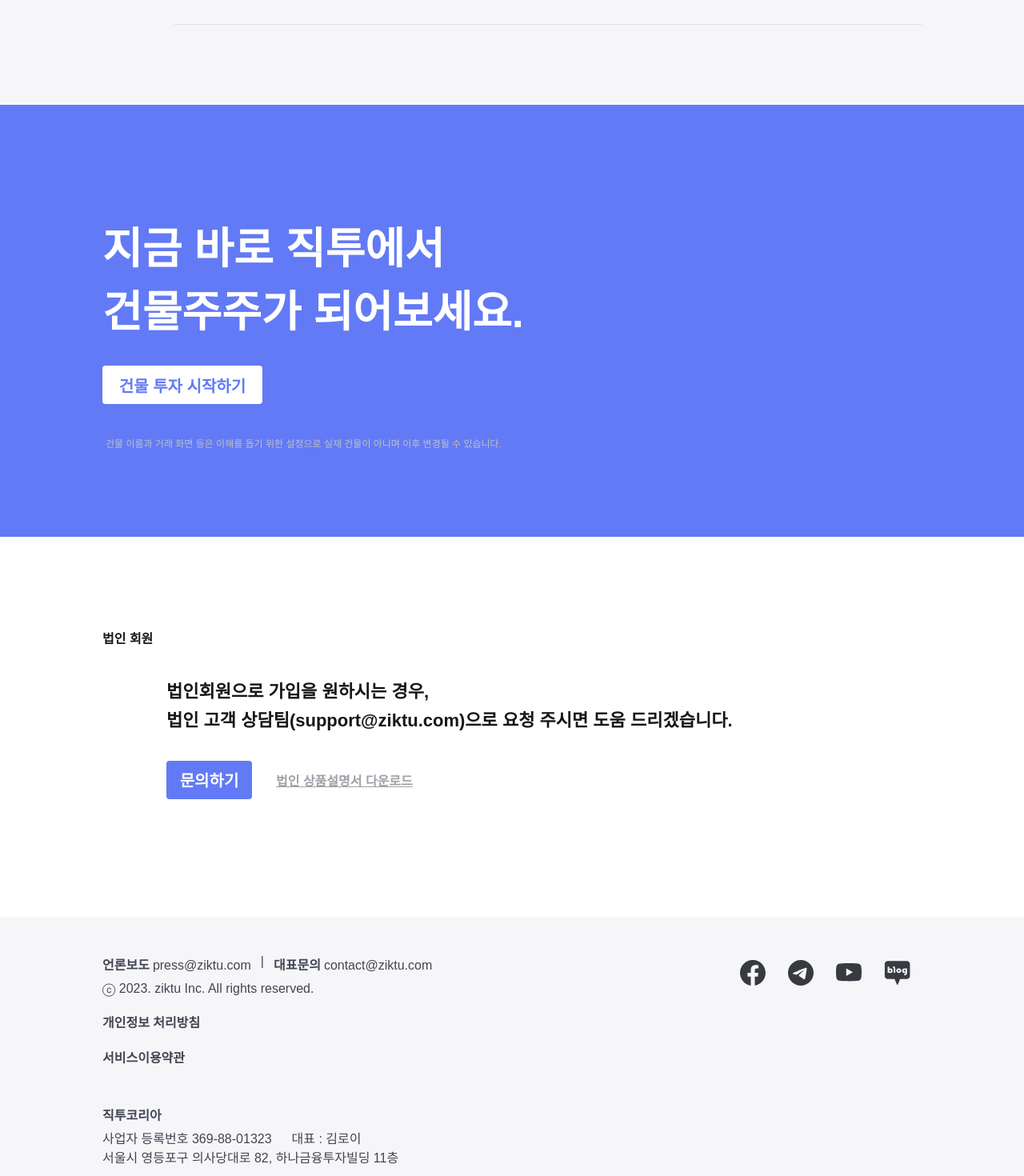
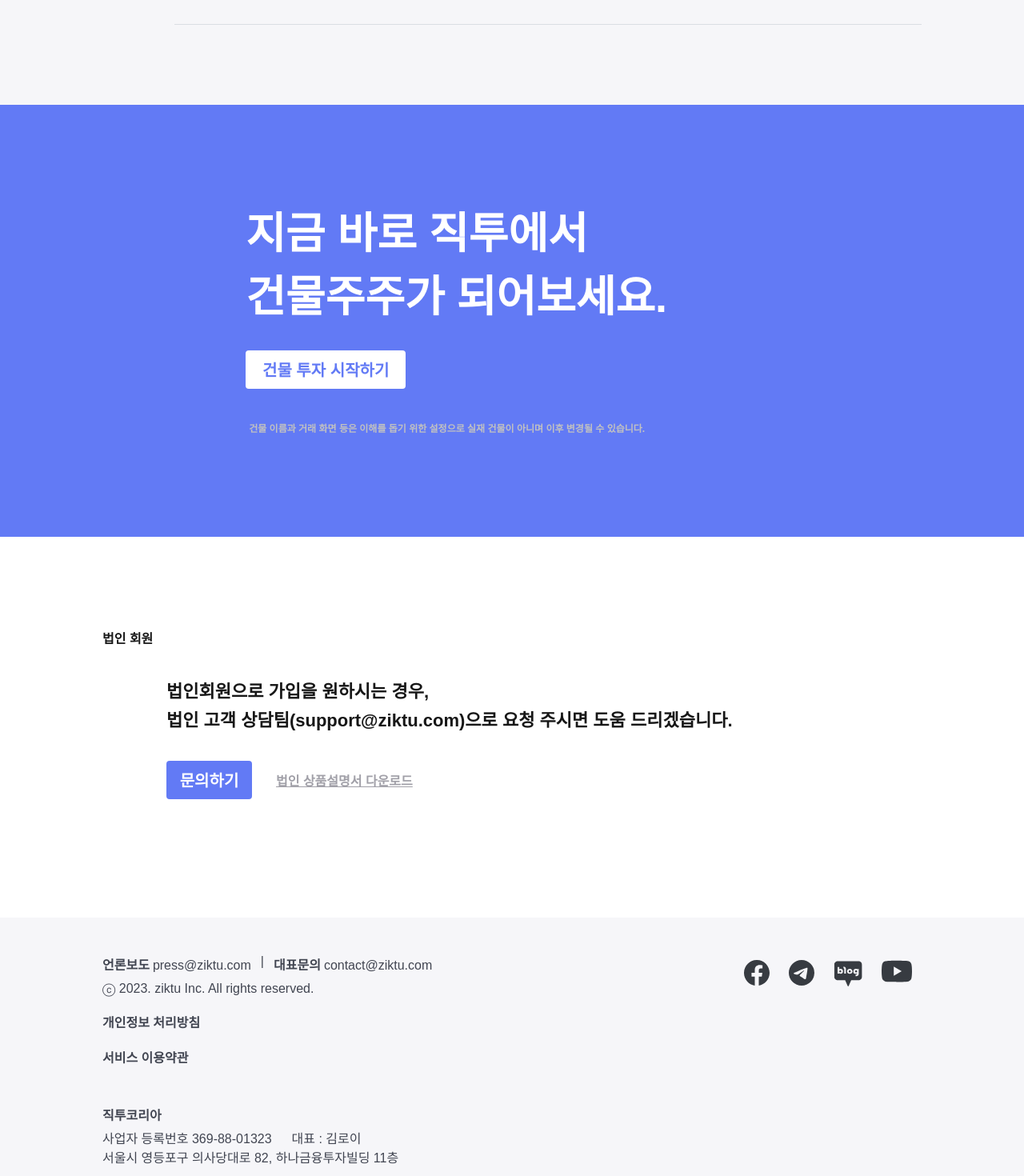
Before and after one commit to vellahw/clone, a React (Create React App) app: page / in a window 1280 px wide. Shown: the part 3940-5410 px from the top of the page at 80% size. Built offline with nearby package versions, Linux system fonts and the light colour scheme; a web font is replaced by a local one.

Commit message:
top, middle, bottom 배너 컨포넌트 정리

```diff
--- a/src/components/BottomBanner.jsx
+++ b/src/components/BottomBanner.jsx
@@ -1,25 +1,46 @@
-import * as b from '../styles/BannerSectionStyle';
+import * as c from '../styles/BannerSectionStyle';
+import bg from '../image/bottom-bg.png';
 
 function BottomBanner() {
     return (
-        <b.BottomBannerSection>
-            <b.BottomBannerContainer>
-                <b.ImgContainer>
-                    <b.BottomBannerImg>
-                    </b.BottomBannerImg>
-                </b.ImgContainer>
-                <b.BottomBannerHeaderDiv>
-                    <b.BottomBannerHeader>
+        <c.BottomBannerSection>
+            <c.ImgContainer>
+                {/* <img src={bg} className='bg-img'></img> */}
+            </c.ImgContainer>
+            <c.BottomHeaderContainer>
+                <c.HeaderWrapper>
+                    <c.Header>
                         지금 바로 직투에서 <br/>
                         건물주주가 되어보세요.
-                    </b.BottomBannerHeader>
-                    <b.BottomBannerButton>건물 투자 시작하기</b.BottomBannerButton>
-                    <b.BottomBannerInfo>
-                        건물 이름과 거래 화면 등은 이해를 돕기 위한 설정으로 실재 건물이 아니며 이후 변경될 수 있습니다.
-                    </b.BottomBannerInfo>
-                </b.BottomBannerHeaderDiv>
-            </b.BottomBannerContainer>
-        </b.BottomBannerSection>
+                    </c.Header>
+                    <c.InfoContainer>
+                        <c.BottomBannerButton>건물 투자 시작하기</c.BottomBannerButton>
+                            <c.BottomBannerInfo>
+                                건물 이름과 거래 화면 등은 이해를 돕기 위한 설정으로 실재 건물이 아니며 이후 변경될 수 있습니다.
+                            </c.BottomBannerInfo>
+                    </c.InfoContainer>
+                </c.HeaderWrapper>
+            </c.BottomHeaderContainer>
+        </c.BottomBannerSection>
+
+        // <b.BottomBannerSection>
+        //     <b.BottomBannerContainer>
+        //         <b.ImgContainer>
+        //             <b.BottomBannerImg>
+        //             </b.BottomBannerImg>
+        //         </b.ImgContainer>
+        //         <b.BottomBannerHeaderDiv>
+        //             <b.BottomBannerHeader>
+        //                 지금 바로 직투에서 <br/>
+        //                 건물주주가 되어보세요.
+        //             </b.BottomBannerHeader>
+        //             <b.BottomBannerButton>건물 투자 시작하기</b.BottomBannerButton>
+        //             <b.BottomBannerInfo>
+        //                 건물 이름과 거래 화면 등은 이해를 돕기 위한 설정으로 실재 건물이 아니며 이후 변경될 수 있습니다.
+        //             </b.BottomBannerInfo>
+        //         </b.BottomBannerHeaderDiv>
+        //     </b.BottomBannerContainer>
+        // </b.BottomBannerSection>
     )
 }
 
--- a/src/components/Footer.jsx
+++ b/src/components/Footer.jsx
@@ -41,10 +41,9 @@ function Footer() {
               개인정보 처리방침
             </a>
           </fo.ArticleDiv>
-
           <fo.ArticleDiv>
-             <a href='https://static.kr.kasa.exchange/terms/service.html' target="_blank" rel="noreferrer">
-              서비스이용약관
+            <a className='service' href='https://static.kr.kasa.exchange/terms/service.html' target="_blank" rel="noreferrer">
+              서비스 이용약관
             </a>
           </fo.ArticleDiv>
 
@@ -66,17 +65,17 @@ function Footer() {
             </fo.Address>
 
             <fo.SocialLogoDiv>
-              <a href='https://www.facebook.com/bitstoa/' target='_blank' rel="noreferrer">
+              <a className='sns-link' href='https://www.facebook.com/bitstoa/' target='_blank' rel="noreferrer">
                 <BsFacebook className='sns-logo' />
               </a>
-              <a href='https://t.me/bitstoa_com' target='_blank' rel="noreferrer">
+              <a className='sns-link' href='https://t.me/bitstoa_com' target='_blank' rel="noreferrer">
                 <BsTelegram className='sns-logo'  />
               </a>
-              <a href='https://www.youtube.com/channel/UCQEnD0zSF3ui9Tle_EwRMBQ/about' target='_blank' rel="noreferrer">
-                <BsYoutube className='sns-logo' />
+              <a className='sns-link' href='https://blog.naver.com/hackersholdings' target='_blank' rel="noreferrer">
+                <img src={blog} className='sns-logo blog' alt='네이버 블로그 로고'></img>
               </a>
-              <a href='https://blog.naver.com/hackersholdings' target='_blank' rel="noreferrer">
-                <img src={blog} className='sns-logo' alt='네이버 블로그 로고'></img>
+              <a className='sns-link' href='https://www.youtube.com/channel/UCQEnD0zSF3ui9Tle_EwRMBQ/about' target='_blank' rel="noreferrer">
+                <BsYoutube className='sns-logo youtube' />
               </a>
             </fo.SocialLogoDiv>
 
--- a/src/components/MobileFloatingBtn.jsx
+++ b/src/components/MobileFloatingBtn.jsx
@@ -19,7 +19,6 @@ const ButtonWrapper = styled.div`
         display: block;
         width: 100vw;
         max-width:100%;
-
         position: fixed;
         z-index: 999;
         bottom: 24px;
@@ -38,4 +37,5 @@ const Button = styled.button`
     font-size: 20px;
     font-weight: 600;
     color: #fff;
+    box-shadow: rgba(0, 0, 0, 0.25) 0px 8px 20px 0px;
 `
--- a/src/components/TopBanner.jsx
+++ b/src/components/TopBanner.jsx
@@ -3,7 +3,7 @@ import cover1 from '../image/cover1.png';
 import cover2 from '../image/cover2.png';
 import cover3 from '../image/cover3.png';
 import cover4 from '../image/cover4.png';
-import * as c from '../styles/TopBannerStyle';
+import * as c from '../styles/BannerSectionStyle';
 import {Carousel} from 'react-responsive-carousel';
 import "react-responsive-carousel/lib/styles/carousel.min.css";
 
--- a/src/styles/BannerSectionStyle.jsx
+++ b/src/styles/BannerSectionStyle.jsx
@@ -1,5 +1,112 @@
 import styled from 'styled-components';
 
+// 최상단 배너
+export const TopBannerSection = styled.section`
+  height: 100vh;
+  position: relative;
+  overflow: hidden;
+
+  .slider {
+    height: 100vh;
+    width: 100%;
+  }
+
+  .cover-img {
+    height: 100vh;
+    object-fit: cover;
+  }
+
+  @media (max-width:767px) {
+    width: 100vw;
+    max-width: 100%;
+    display: flex;
+    margin: 0 auto;
+    justify-content: center;
+    align-items: center;
+    position: relative;
+    overflow: hidden;
+  }
+`
+
+export const HeaderContainer = styled.div`
+  position: absolute;
+  left: 24%;
+  max-width: 1024px;
+  margin: 0 auto;
+  height: 100%;
+  display: flex;
+  flex-direction: column;
+  justify-content: center;
+
+  @media (max-width: 767px) {
+    width: 100%;
+    left: 0;
+    position: absolute;
+  }
+`
+
+export const HeaderWrapper = styled.div`
+  color: #fff;
+  z-index: 1;
+  display: flex;
+  flex-direction: column;
+  justify-content: center;
+
+  @media (max-width: 767px) {
+    align-items: center;
+    text-align: center;
+  }
+`
+
+export const Header = styled.h1`
+
+  font-size: 54px;
+  margin: 0;
+
+  @media (max-width: 767px) {
+
+    font-size: 28px;
+  }
+`
+
+export const HeaderTextContainer = styled.div`
+  font-size: 22px;
+  font-weight: 600;
+  margin-top: 18px;
+
+  .text{
+    margin: 0;
+  }
+
+  @media (max-width: 767px) {
+    width: 200px;
+    font-size: 16px;
+    font-weight: 400;
+  }
+`
+export const HeaderButton = styled.button`
+  background-color: #627AF5;
+  color: #fff;
+  border: none;
+  border-radius: 4px;
+  font-size: 20px;
+  font-weight: 600;
+  width: 146px;
+  height: 48px;
+  margin-top: 28px;
+
+  @media (max-width: 767px) {
+    display: none;
+  }
+`
+
+export const CoverImgContainer = styled.div`
+  width: 100%;
+  height: 852px;
+  overflow: hidden;
+`
+
+// 중간 배너영역
 export const MiddleBannerSection = styled.section`
   height: 500px;
   overflow: hidden;
@@ -37,7 +144,8 @@ export const BannerHeader = styled.h1`
   }
 `
 
-export const BottomBannerSection = styled.section`
+// 마지막 배너
+export const BottomBannerSection = styled(TopBannerSection)`
   background-color: #627AF5;
   height: 540px;
 
@@ -46,7 +154,6 @@ export const BottomBannerSection = styled.section`
   }
 
 `
-
 export const BottomBannerContainer = styled.div`
   position: relative;
   max-width: 1300px;
@@ -61,7 +168,11 @@ export const BottomBannerContainer = styled.div`
 `
 
 export const ImgContainer = styled.div`
-  width: 100vw;
+  position: absolute;
+
+  .bg-img {
+    width: 100%;
+  }
 
   @media(max-width: 767px) {
     position: absolute;
@@ -69,19 +180,11 @@ export const ImgContainer = styled.div`
   }
 `
 
-export const BottomBannerImg = styled.div`
-`
-
-export const BottomBannerHeaderDiv = styled.div`
-  padding-top: 136px;
-  width: 1024px;
-  margin: 0 auto;
+export const BottomHeaderContainer = styled(HeaderContainer)`
 
   @media(max-width: 767px) {
-    width: 100%;
-    text-align: center;
-    padding-top: 40px;
-    position: absolute;
+    padding-top: 136px;
+    justify-content: flex-start;
   }
 `
 
@@ -95,20 +198,19 @@ export const BottomBannerHeader = styled.h1`
   }
 `
 
-export const BottomBannerButton = styled.button`
-  border: none;
+export const InfoContainer = styled(HeaderTextContainer)`
+  margin-top: 0;
+
+  @media screen and (max-width: 767px) {
+    width: auto;
+  }
+`
+
+export const BottomBannerButton = styled(HeaderButton)`
   background-color: #fff;
   color: #627AF5;
-  font-size: 20px;
-  font-weight: 600;
   width: 200px;
-  height: 48px;
-  border-radius: 4px;
   margin-top: 32px;
-
-  @media(max-width: 767px) {
-    display: none;
-  }
 `
 
 export const BottomBannerInfo = styled.p`
--- a/src/styles/FooterStyle.jsx
+++ b/src/styles/FooterStyle.jsx
@@ -71,20 +71,36 @@ export const Copyright = styled.p`
 export const SocialLogoDiv = styled.div`
     display: flex;
     position: absolute;
-    right: 0;
     top:53px;
+    right: 38px;
+
+    .sns-link {
+        margin: 0 12px 0 12px;
+    }
 
     .sns-logo {
         font-size: 32px;
         color: #373B41;
-        margin-right: 14px;
-        margin-left: 14px;
-        cursor: pointer;
+    }
+
+    .youtube {
+        font-size: 38px;
+        bottom: 4px;
+        position: absolute;
+    }
+
+    .blog {
+        width: 36px;
     }
 
     @media(max-width: 767px) {
+        right: 0;
         position: static;
         margin-top: 40px;
+
+        .youtube {
+            bottom: 320px;
+        }
     }
 `
 
@@ -92,6 +108,10 @@ export const ArticleDiv = styled.div`
     color: #414551;
     font-weight: 600;
     padding-top: 20px;
+
+    .service {
+        padding-right: 18px;
+    }
 
     .business-info{
         display: flex;
--- a/src/styles/NavbarStyle.jsx
+++ b/src/styles/NavbarStyle.jsx
@@ -6,7 +6,7 @@ export const NavSection = styled.nav`
     background-color: white;
     border-bottom: 1px solid #E8E8EC;
     color: #171717;
-    transition: 0.3s ease-out;
+    transition: background-color 0.2s linear 0s;
   }
 
   .color-btn {
@@ -28,7 +28,7 @@ export const Navigation = styled.div`
   z-index: 999;
   display: flex;
   color: #fff;
-  transition: 0.3s ease-out;
+  transition: background-color 0.2s linear 0s;
 
   @media (max-width: 767px) {
     width: 100vw;
@@ -93,7 +93,6 @@ export const CategoryList = styled.ul`
 `
 
 export const CategoryItem = styled.li`
-
   cursor: pointer;
   margin: 0 4px;
   padding: 12px;
--- a/src/styles/NewsListStyle.jsx
+++ b/src/styles/NewsListStyle.jsx
@@ -68,6 +68,10 @@ export const NewsItem = styled.li`
     margin-top: 6px;
     cursor: pointer;
     border-bottom: 1px solid #dadee3;
+
+    @media screen and (max-width: 767px) {
+        padding: 0;
+    }
 `
 
 export const NewsTitle = styled.h2`
```
Also changed, not shown: src/styles/InfoStyle.jsx (+8 -9 lines), src/styles/TopBannerStyle.jsx (deleted, +0 -108 lines), src/image/bottom-bg.png (added).
